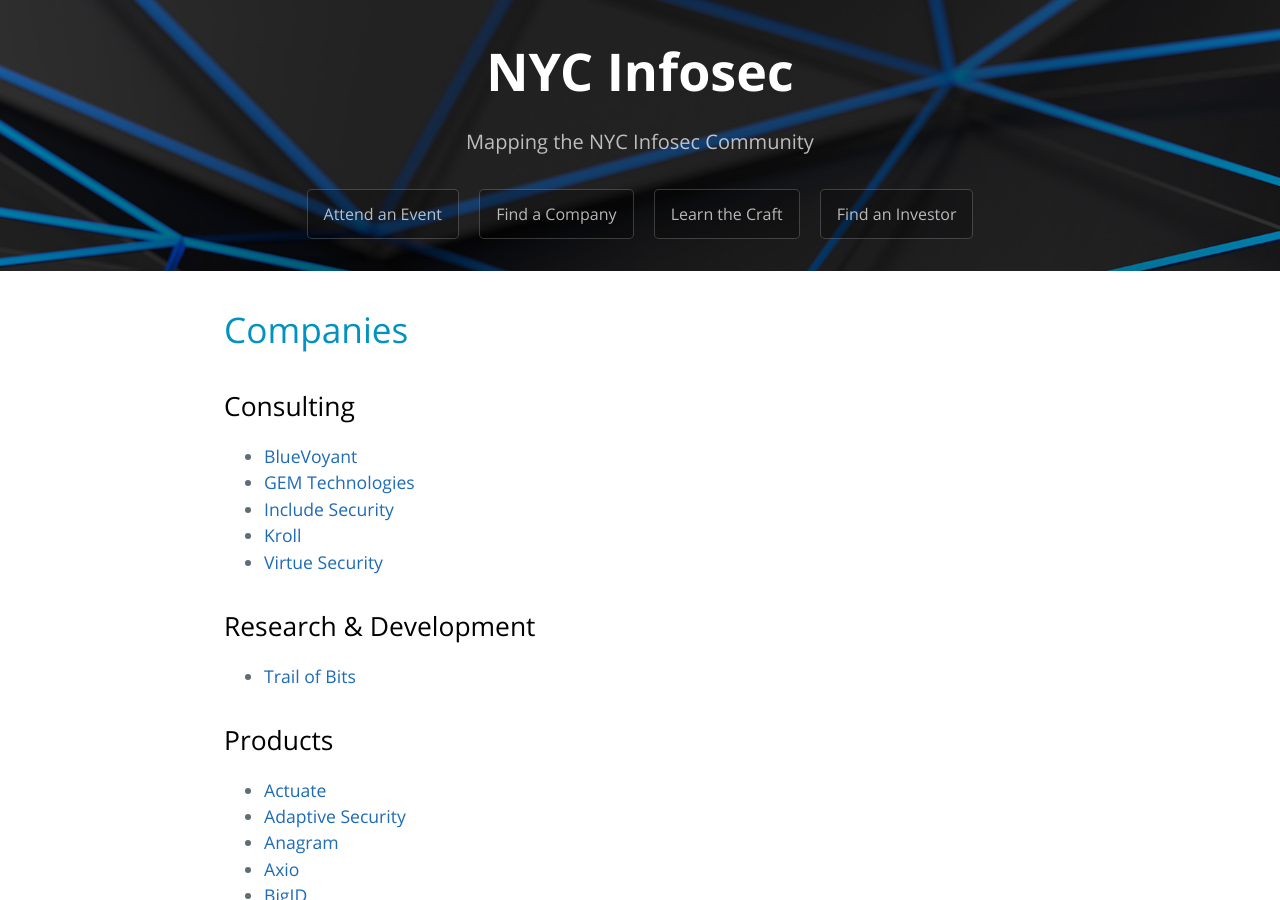
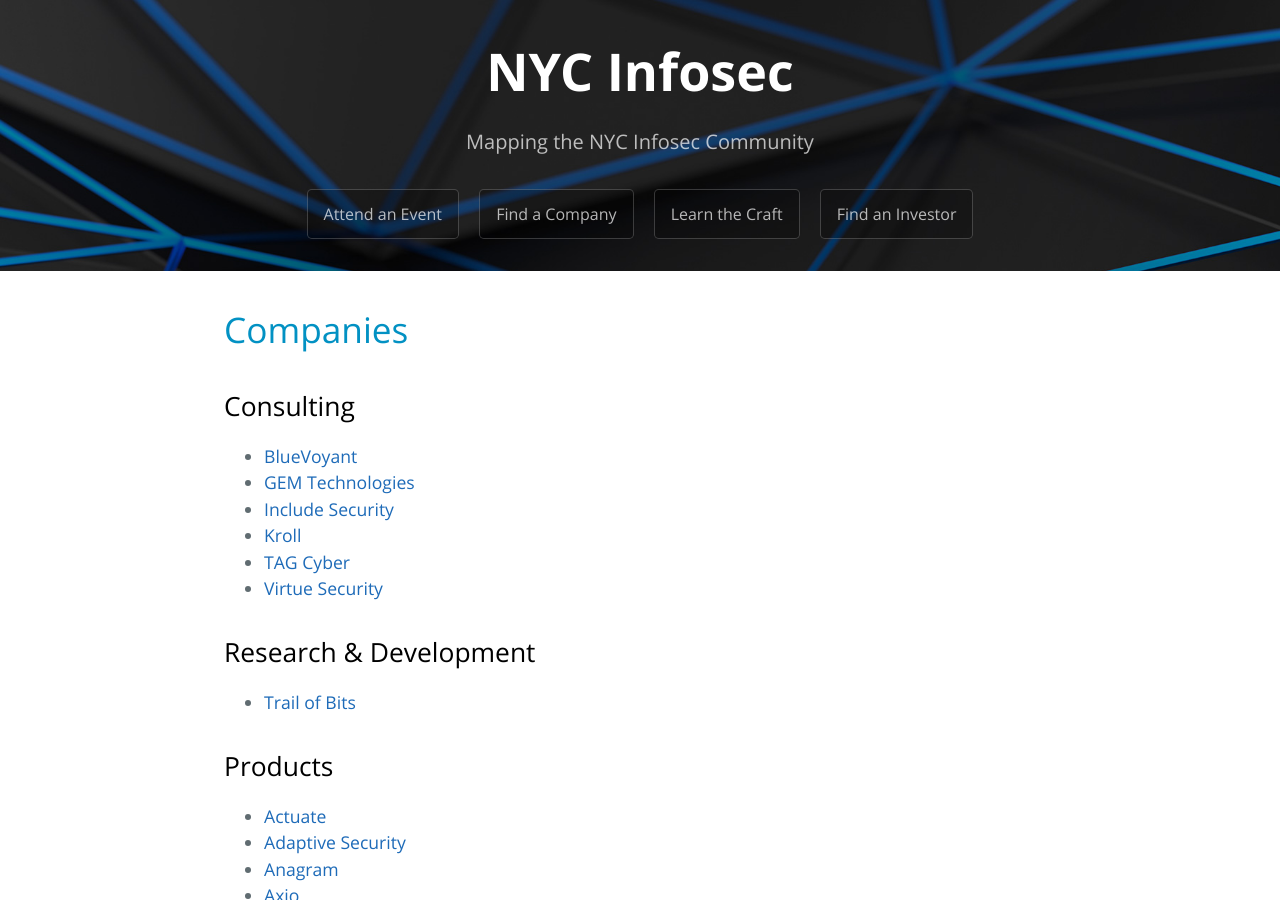
Before and after one commit to trailofbits/nyc-infosec, a Jekyll site: the page built from companies.md, in a window 1280 px wide and 900 px high. Built offline with Jekyll 4.4.1, drawn with Linux system fonts in a browser that asks for light colours; our own code applies the rules of GitHub Pages for plain Markdown files.

Commit message:
Add TAG Cyber back to consulting list
Co-Authored-By: Claude Opus 4.6 <noreply@anthropic.com>

```diff
--- a/companies.md
+++ b/companies.md
@@ -12,6 +12,7 @@ permalink: /companies/
 * [GEM Technologies](https://gemtechnologies.net/)
 * [Include Security](https://www.includesecurity.com/)
 * [Kroll](https://www.kroll.com/en-us)
+* [TAG Cyber](https://www.tag-cyber.com/)
 * [Virtue Security](https://www.virtuesecurity.com/)
 
 ## Research & Development
```
